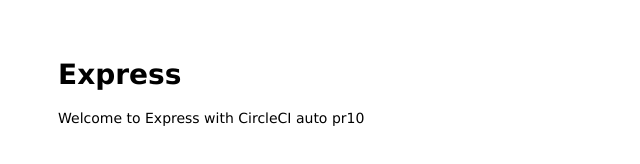
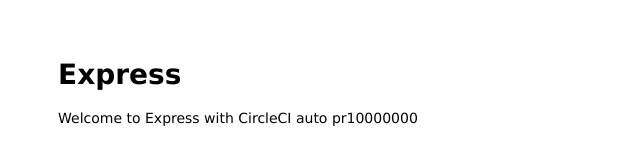
Before and after one commit to ntduyfit/trycircleci, a website: page public/index.html in a window 1280 px wide. Shown: the full height of the page, 0-640 px from the left. Drawn offline with Linux system fonts and the light colour scheme.

Commit message:
Update index.html

```diff
--- a/public/index.html
+++ b/public/index.html
@@ -6,6 +6,6 @@
 
 	<body>
 		<h1>Express</h1>
-		<p>Welcome to Express with CircleCI auto pr10</p>
+		<p>Welcome to Express with CircleCI auto pr10000000</p>
 	</body>
 </html>
```
